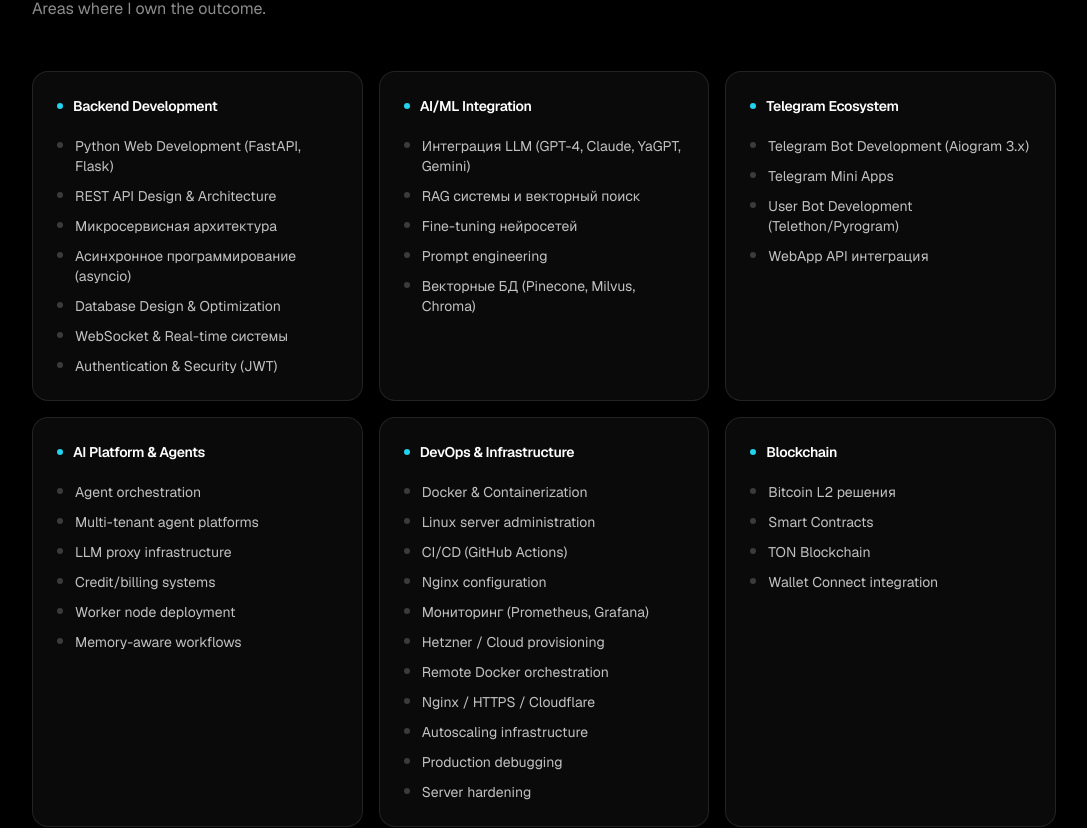
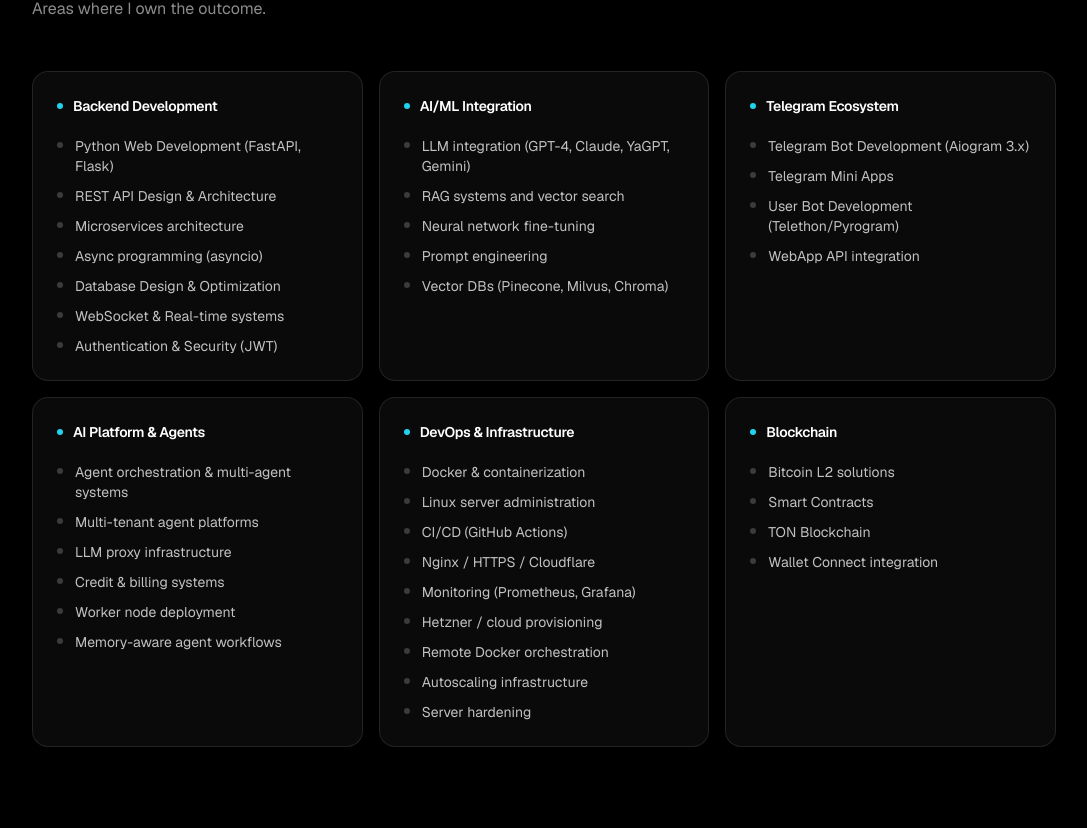
Before and after one commit to Glour/portfolio, a Next.js app: page /en in a window 1280 px wide. Shown: the part 2079-2907 px from the top of the page, without its empty margins (96-1183 px from the left). Built offline with nearby package versions, Linux system fonts and the light colour scheme.

Commit message:
Move keySkills to i18n JSON for proper EN/RU translation

```diff
--- a/app/[locale]/page.tsx
+++ b/app/[locale]/page.tsx
@@ -14,7 +14,7 @@
   FaLinkedin,
   FaTelegram,
 } from 'react-icons/fa';
-import { profile, techStack, keySkills } from '../data/profile';
+import { profile, techStack } from '../data/profile';
 import ProjectsCarousel from '../components/ui/ProjectsCarousel';
 
 interface Project {
@@ -59,6 +59,11 @@
   const achievements = useMemo(() => {
     const items = t.raw('achievements.items') as Record<string, string> | undefined;
     return items ? Object.values(items).slice(0, 6) : [];
+  }, [t]);
+
+  const keySkills = useMemo(() => {
+    const data = t.raw('keySkills') as unknown;
+    return Array.isArray(data) ? data as { category: string; skills: string[] }[] : [];
   }, [t]);
 
   const skillGroups = [
--- a/messages/en.json
+++ b/messages/en.json
@@ -83,6 +83,73 @@
       "Blockchain": "Blockchain"
     }
   },
+  "keySkills": [
+    {
+      "category": "Backend Development",
+      "skills": [
+        "Python Web Development (FastAPI, Flask)",
+        "REST API Design & Architecture",
+        "Microservices architecture",
+        "Async programming (asyncio)",
+        "Database Design & Optimization",
+        "WebSocket & Real-time systems",
+        "Authentication & Security (JWT)"
+      ]
+    },
+    {
+      "category": "AI/ML Integration",
+      "skills": [
+        "LLM integration (GPT-4, Claude, YaGPT, Gemini)",
+        "RAG systems and vector search",
+        "Neural network fine-tuning",
+        "Prompt engineering",
+        "Vector DBs (Pinecone, Milvus, Chroma)"
+      ]
+    },
+    {
+      "category": "Telegram Ecosystem",
+      "skills": [
+        "Telegram Bot Development (Aiogram 3.x)",
+        "Telegram Mini Apps",
+        "User Bot Development (Telethon/Pyrogram)",
+        "WebApp API integration"
+      ]
+    },
+    {
+      "category": "AI Platform & Agents",
+      "skills": [
+        "Agent orchestration & multi-agent systems",
+        "Multi-tenant agent platforms",
+        "LLM proxy infrastructure",
+        "Credit & billing systems",
+        "Worker node deployment",
+        "Memory-aware agent workflows"
+      ]
+    },
+    {
+      "category": "DevOps & Infrastructure",
+      "skills": [
+        "Docker & containerization",
+        "Linux server administration",
+        "CI/CD (GitHub Actions)",
+        "Nginx / HTTPS / Cloudflare",
+        "Monitoring (Prometheus, Grafana)",
+        "Hetzner / cloud provisioning",
+        "Remote Docker orchestration",
+        "Autoscaling infrastructure",
+        "Server hardening"
+      ]
+    },
+    {
+      "category": "Blockchain",
+      "skills": [
+        "Bitcoin L2 solutions",
+        "Smart Contracts",
+        "TON Blockchain",
+        "Wallet Connect integration"
+      ]
+    }
+  ],
   "achievements": {
     "title": "Achievements",
     "items": {
--- a/messages/ru.json
+++ b/messages/ru.json
@@ -83,6 +83,73 @@
       "Blockchain": "Blockchain"
     }
   },
+  "keySkills": [
+    {
+      "category": "Backend Development",
+      "skills": [
+        "Python Web Development (FastAPI, Flask)",
+        "REST API Design & Architecture",
+        "Микросервисная архитектура",
+        "Асинхронное программирование (asyncio)",
+        "Database Design & Optimization",
+        "WebSocket & Real-time системы",
+        "Authentication & Security (JWT)"
+      ]
+    },
+    {
+      "category": "AI/ML Integration",
+      "skills": [
+        "Интеграция LLM (GPT-4, Claude, YaGPT, Gemini)",
+        "RAG системы и векторный поиск",
+        "Fine-tuning нейросетей",
+        "Prompt engineering",
+        "Векторные БД (Pinecone, Milvus, Chroma)"
+      ]
+    },
+    {
+      "category": "Telegram Ecosystem",
+      "skills": [
+        "Telegram Bot Development (Aiogram 3.x)",
+        "Telegram Mini Apps",
+        "User Bot Development (Telethon/Pyrogram)",
+        "WebApp API интеграция"
+      ]
+    },
+    {
+      "category": "AI Platform & Agents",
+      "skills": [
+        "Оркестрация агентов и мультиагентные системы",
+        "Мультитенантные агент-платформы",
+        "LLM proxy инфраструктура",
+        "Кредитная система и биллинг",
+        "Деплой воркер-нод",
+        "Memory-aware агентные воркфлоу"
+      ]
+    },
+    {
+      "category": "DevOps & Infrastructure",
+      "skills": [
+        "Docker & контейнеризация",
+        "Администрирование Linux серверов",
+        "CI/CD (GitHub Actions)",
+        "Nginx / HTTPS / Cloudflare",
+        "Мониторинг (Prometheus, Grafana)",
+        "Hetzner / провижининг облаков",
+        "Remote Docker orchestration",
+        "Автоскейлинг инфраструктура",
+        "Hardening серверов"
+      ]
+    },
+    {
+      "category": "Blockchain",
+      "skills": [
+        "Bitcoin L2 решения",
+        "Smart Contracts",
+        "TON Blockchain",
+        "Wallet Connect интеграция"
+      ]
+    }
+  ],
   "achievements": {
     "title": "Достижения",
     "items": {
```
